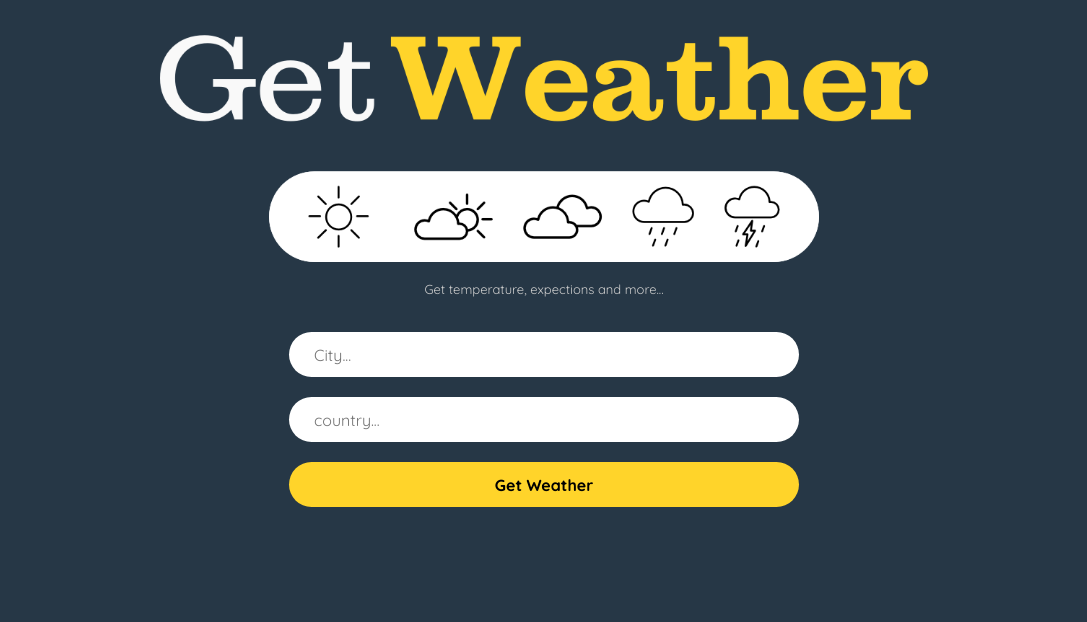
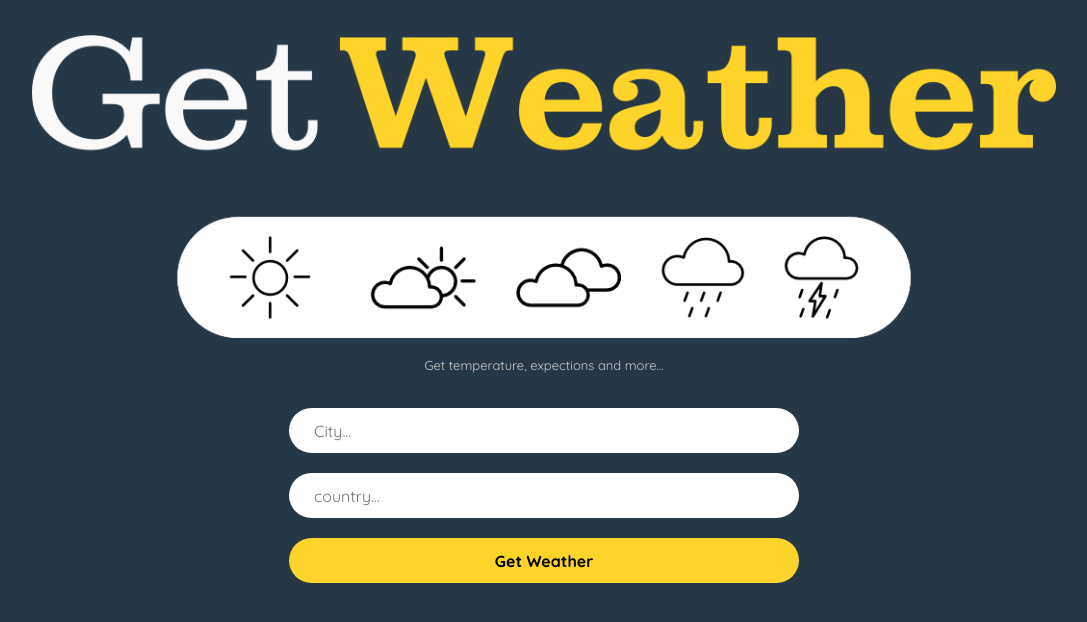
Before and after one commit to sarah27h/react-get-weather-app, a React (Create React App) app: page / in a window 1280 px wide. Shown: the top 622 px of the page, without its empty margins (96-1183 px from the left). Built offline with nearby package versions, Linux system fonts and the light colour scheme.

Commit message:
Style: add styles for <Titles />

```diff
--- a/src/App.css
+++ b/src/App.css
@@ -37,10 +37,13 @@ button {
 
 
 /* start Titles */
+.titles-Wrapper .logo-img {
+  width: 80%;
+  margin: auto;
+}
 .titles-Wrapper .logo-app {
   margin-top: 35px;
   max-width: 100%;
-  width: 60%;
 }
 
 .titles-Wrapper p {
--- a/src/components/Titles.js
+++ b/src/components/Titles.js
@@ -6,7 +6,9 @@ import app_logo from '../images/app_logo.png';
 function Titles(props) {
     return(
         <div className="titles-Wrapper">
-            <img className="logo-app" src={app_logo} alt="app logo"/>
+            <div className="logo-img">
+                <img className="logo-app" src={app_logo} alt="app logo"/>
+            </div>
             <p>Get temperature, expections and more...</p>
         </div>
     );
```
